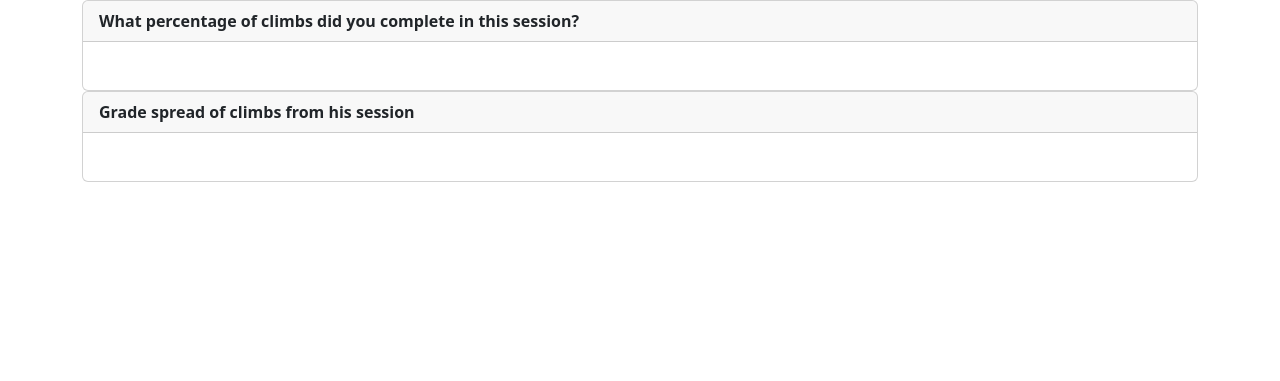
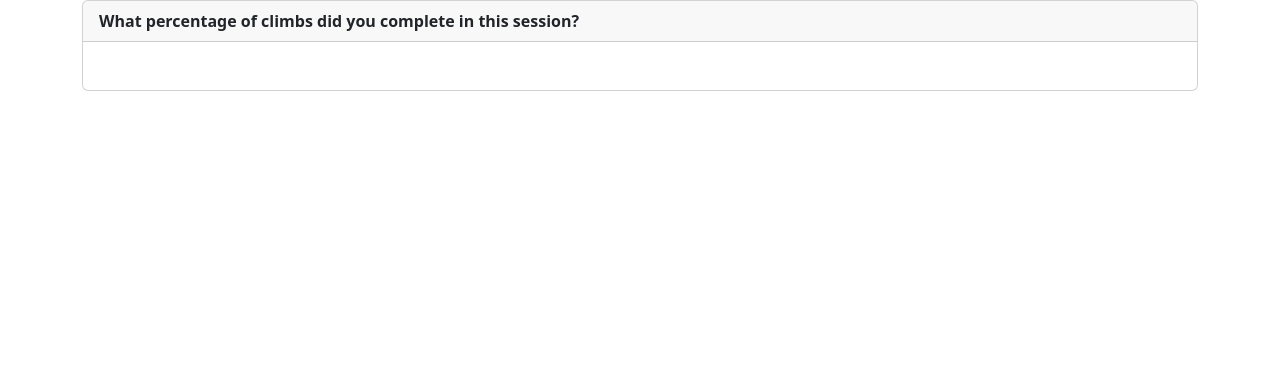
Before and after one commit to Ian-Blanshard/MP3-Climbing-Log, a Flask app: page /session_info/1 in a window 1280 px wide. Shown: the part 56-437 px from the top of the page. Run offline with Flask 3, Linux system fonts and the light colour scheme; some libraries are stand-ins or nearby versions.

Commit message:
bug fix: fixed bug in which empty div appeared for graph1JSON when no climbs were completed in a session

```diff
--- a/climbing_log/routes.py
+++ b/climbing_log/routes.py
@@ -129,8 +129,8 @@ def session_info(session_id):
     if current_user.is_authenticated:
         pie_json = get_completed_uncompleted_climbs(session_id)
         bar_json = get_range_of_difficulty_climbed(session_id)
-        # lengths = get_range_of_length_climbs(session_id)
-        # print(lengths)
+        lengths = get_range_of_length_climbs(session_id)
+        print(lengths)
 
         return render_template('session_info.html', graphJSON=pie_json, graph1JSON=bar_json)
 
--- a/climbing_log/templates/session_info.html
+++ b/climbing_log/templates/session_info.html
@@ -9,14 +9,15 @@
     <div id="pie-chart"></div>
   </div>
 </div>
-
+{% if graph1JSON %}
 <div class="card">
-  <div class="card-header fw-bold">Grade spread of climbs from his session</div>
+  <div class="card-header fw-bold">Grade spread of climbs completed from his session</div>
   <div class="card-body">
     <p class="card-text"></p>
     <div id="bar-chart"></div>
   </div>
 </div>
+{% endif %}
 
 <script src="https://cdn.plot.ly/plotly-latest.min.js"></script>
 <script type="text/javascript">
```
Also changed, not shown: climbing_log/chart_queries.py (+6 -3 lines).
